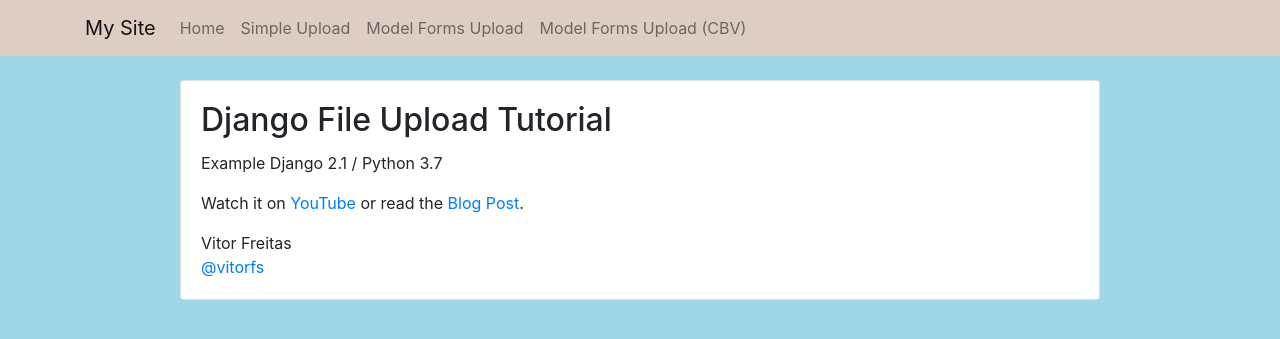
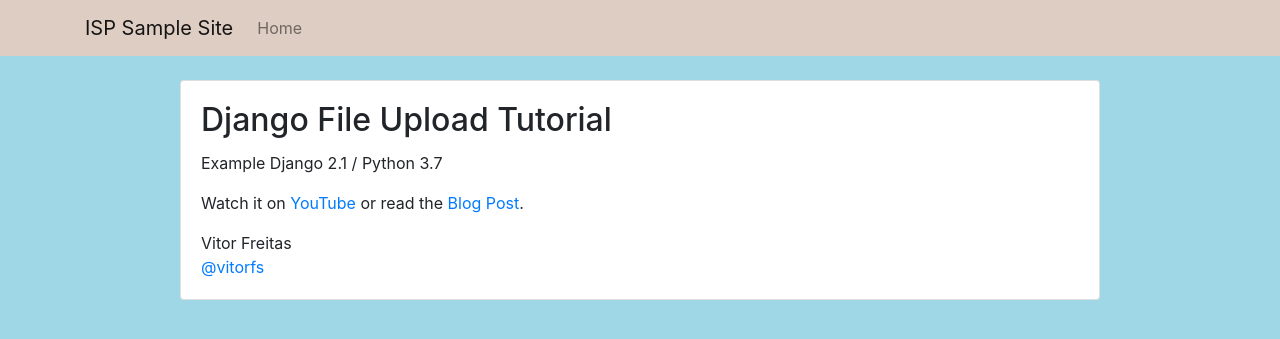
Before and after one commit to aryaafshar/django_site, a Django app: page / in a window 1280 px wide. Shown: the top 339 px of the page. Run offline with Django 3.2, Linux system fonts and the light colour scheme; parts of the project's set-up code (start-up, migrations or seed data) failed here and were passed over; some libraries are stand-ins or nearby versions.

Commit message:
" changed some codes"

```diff
--- a/mysite/settings.py
+++ b/mysite/settings.py
@@ -25,7 +25,7 @@
 # SECURITY WARNING: don't run with debug turned on in production!
 DEBUG = True
 
-ALLOWED_HOSTS = []
+ALLOWED_HOSTS = ['20.80.154.142']
 
 
 # Application definition
--- a/mysite/templates/base.html
+++ b/mysite/templates/base.html
@@ -5,12 +5,12 @@
   <meta name="viewport" content="width=device-width, initial-scale=1, shrink-to-fit=no">
   <link rel="stylesheet" href="https://stackpath.bootstrapcdn.com/bootstrap/4.1.3/css/bootstrap.min.css" integrity="sha384-MCw98/SFnGE8fJT3GXwEOngsV7Zt27NXFoaoApmYm81iuXoPkFOJwJ8ERdknLPMO" crossorigin="anonymous">
   <link rel="stylesheet" type="text/css" href="{% static 'css/app.css' %}">
-  <title>{% block title %}My Site{% endblock %}</title>
+  <title>{% block title %}ISP Sample Site{% endblock %}</title>
 </head>
 <body>
   <nav class="navbar navbar-expand-lg navbar-light mb-4" style="background-color:#decdc3">
     <div class="container">
-      <a class="navbar-brand" href="{% url 'home' %}">My Site</a>
+      <a class="navbar-brand" href="{% url 'home' %}"><p1>ISP Sample Site</p1></a>
       <button class="navbar-toggler" type="button" data-toggle="collapse" data-target="#navbarSupportedContent" aria-controls="navbarSupportedContent" aria-expanded="false" aria-label="Toggle navigation">
         <span class="navbar-toggler-icon"></span>
       </button>
@@ -19,15 +19,18 @@
           <li class="nav-item">
             <a class="nav-link" href="{% url 'home' %}">Home</a>
           </li>
+          <!--
           <li class="nav-item">
             <a class="nav-link" href="{% url 'upload' %}">Simple Upload</a>
           </li>
+
           <li class="nav-item">
             <a class="nav-link" href="{% url 'book_list' %}">Model Forms Upload</a>
           </li>
           <li class="nav-item">
             <a class="nav-link" href="{% url 'class_book_list' %}">Model Forms Upload (CBV)</a>
           </li>
+          -->
         </ul>
       </div>
     </div>
```
